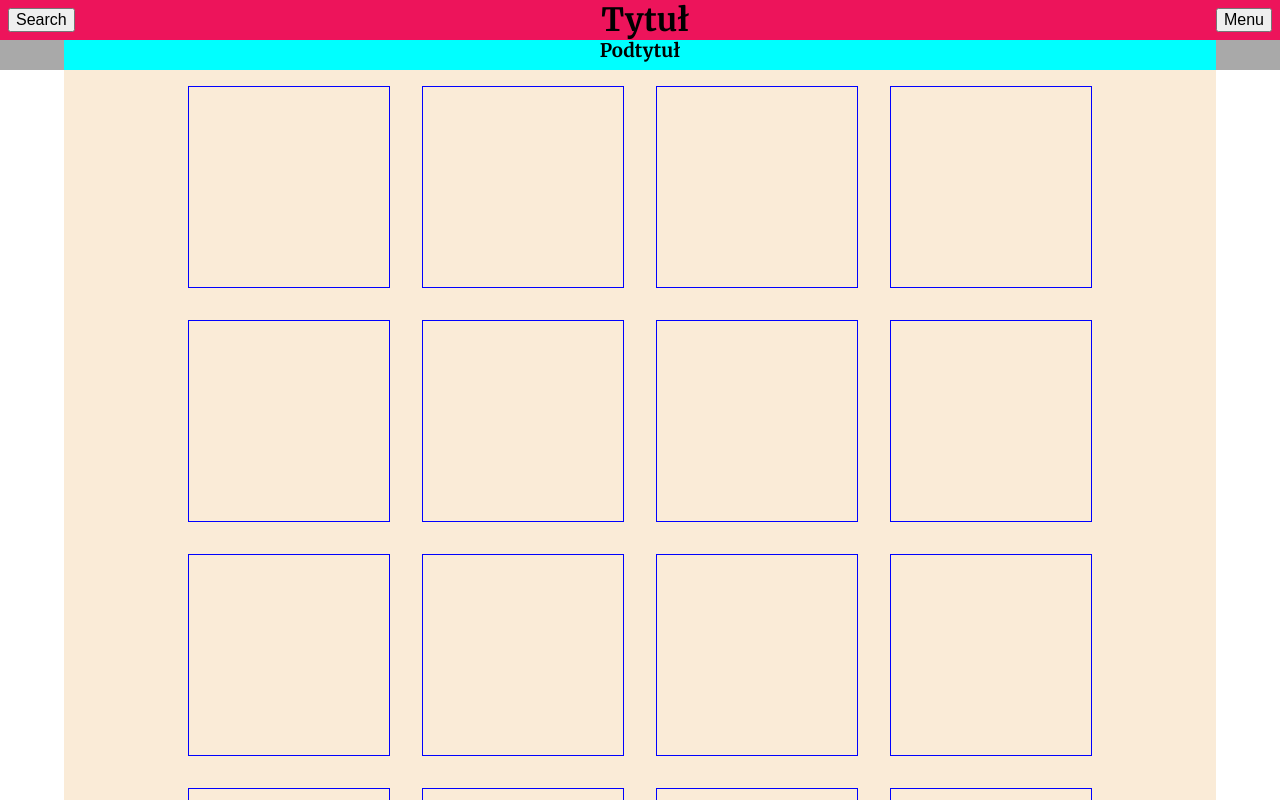
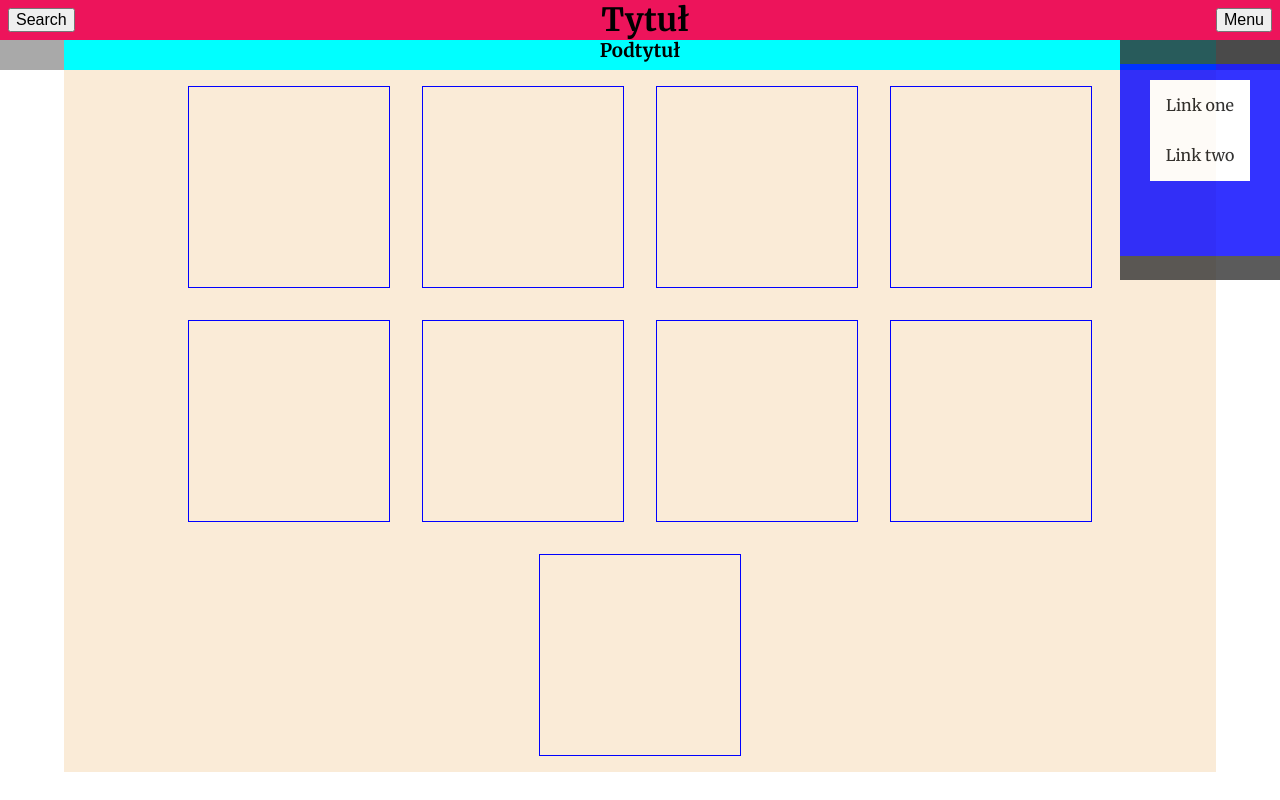
Before and after one commit to mpawlowska/template-www, a React app: page / in a window 1280 px wide. Both pictures are taken after a click on the button "Menu". Shown: the top 800 px of the page. Built offline with nearby package versions, Linux system fonts and the light colour scheme.

Commit message:
Menu slide-in and out

```diff
--- a/src/components/App/App.js
+++ b/src/components/App/App.js
@@ -3,16 +3,36 @@ import { Route, Switch } from "react-router-dom";
 import "normalize.css";
 import Header from '../Header/Header';
 import Listing from '../Listing/Listing';
+import Menu from '../Menu/Menu';
 import '../../styles/main.scss';
 
 
-const App = (props) => {
-    return (
-        <div>
-            <Header />
-            <Listing />
-        </div>
-    )
+export default class App extends React.Component {
+    constructor(props) {
+        super(props);
+
+        this.state = {
+            menuClassName: 'hidden'
+        }
+    }
+
+    handleMenuToggle = () => {
+        this.setState(prevState => {
+            let newClass;
+            prevState.menuClassName === 'hide' || prevState.menuClassName === 'hidden' ? newClass = 'show' : newClass = 'hide';
+            return { menuClassName: newClass }
+        })
+    };
+
+    render() {
+        const {menuClassName} = this.state;
+
+        return (
+            <div>
+                <Header onMenuToggle={this.handleMenuToggle}/>
+                <Listing />
+                <Menu className={menuClassName} />
+            </div>
+        )
+    }
 };
-
-export default App;
--- a/src/components/Header/Header.js
+++ b/src/components/Header/Header.js
@@ -2,14 +2,24 @@ import React from "react";
 import { Route, Switch } from "react-router-dom";
 
 
-const Header = (props) => {
+export default class Header extends React.Component {
+    constructor(props) {
+        super(props);
+    }
+
+    render() {
         return (
             <header className="header">
                 <div className="wrapper">
                     <div className="header__main">
                         <button className="header__search">Search</button>
                         <h1>Tytuł</h1>
-                    <button className="header__menuB">Menu</button>
+                        <button
+                            className="header__menuB"
+                            onClick={ () => this.props.onMenuToggle() }
+                        >
+                            Menu
+                        </button>
                     </div>
                     <div className="header_sub">
                         <h3>Podtytuł</h3>
@@ -17,6 +27,5 @@ const Header = (props) => {
                 </div>
             </header>
         )
+    }
 };
-
-export default Header;
--- a/src/components/Listing/Listing.js
+++ b/src/components/Listing/Listing.js
@@ -29,28 +29,6 @@ export default class Listing extends React.Component {
                     </div>
                     <div className="list__card">
                     </div>
-                    <div className="list__card">
-                    </div>
-                    <div className="list__card">
-                    </div>
-                    <div className="list__card">
-                    </div>
-                    <div className="list__card">
-                    </div>
-                    <div className="list__card">
-                    </div>
-                    <div className="list__card">
-                    </div>
-                    <div className="list__card">
-                    </div>
-                    <div className="list__card">
-                    </div>
-                    <div className="list__card">
-                    </div>
-                    <div className="list__card">
-                    </div>
-                    <div className="list__card">
-                    </div>
                 </div>
             </main>
         )
--- /dev/null
+++ b/src/components/Menu/Menu.js
@@ -0,0 +1,24 @@
+import React from "react";
+import { Route, Switch } from "react-router-dom";
+
+
+export default class Menu extends React.Component {
+    constructor(props) {
+        super(props);
+    }
+
+    render() {
+        const {className} = this.props;
+
+        return (
+            <div className={`${className} nav`}>
+                <nav className="nav__box">
+                    <ul className="nav__list">
+                        <li className="nav__item">Link one</li>
+                        <li className="nav__item">Link two</li>
+                    </ul>
+                </nav>
+            </div>
+        )
+    }
+}
--- a/src/styles/components/_app.scss
+++ b/src/styles/components/_app.scss
@@ -5,6 +5,11 @@ body {
 
 img {
   max-width: 100%;
+}
+
+ul {
+  list-style: none;
+  padding: 0;
 }
 
 .wrapper {
--- /dev/null
+++ b/src/styles/components/_menu.scss
@@ -0,0 +1,58 @@
+.nav {
+  display: flex;
+  align-items: center;
+  height: 15em;
+  width: 10em;
+  top: 40px;
+  background-color: #333333;
+  opacity: 0.8;
+  position: fixed;
+}
+
+.hidden {
+  display: none;
+}
+
+.hide {
+  right: 0;
+  -webkit-animation: slide-out 1s forwards;
+  animation: slide-out 1s forwards;
+}
+@-webkit-keyframes slide-out {
+  100% { right: -10em }
+}
+@keyframes slide-out {
+  100% { right: -10em }
+}
+
+
+.show {
+  right: -10em;
+  -webkit-animation: slide-in 1s forwards;
+  animation: slide-in 1s forwards;
+}
+@-webkit-keyframes slide-in {
+  100% { right: 0 }
+}
+@keyframes slide-in {
+  100% { right: 0 }
+}
+
+
+.nav__box {
+  background-color: blue;
+  height: 80%;
+  width: 100%;
+  display: flex;
+  align-items: flex-start;
+  justify-content: center;
+}
+
+.nav__list {
+  background-color: white;
+  text-align: center;
+}
+
+.nav__item {
+  padding: 1em;
+}
--- a/src/styles/main.css
+++ b/src/styles/main.css
@@ -24,6 +24,10 @@ body {
 
 img {
   max-width: 100%; }
+
+ul {
+  list-style: none;
+  padding: 0; }
 
 .wrapper {
   max-width: 100%;
@@ -69,4 +73,54 @@ img {
   min-width: 200px;
   min-height: 200px; }
 
+.nav {
+  display: flex;
+  align-items: center;
+  height: 15em;
+  width: 10em;
+  top: 40px;
+  background-color: #333333;
+  opacity: 0.8;
+  position: fixed; }
+
+.hidden {
+  display: none; }
+
+.hide {
+  right: 0;
+  -webkit-animation: slide-out 1s forwards;
+  animation: slide-out 1s forwards; }
+
+@-webkit-keyframes slide-out {
+  100% {
+    right: -10em; } }
+@keyframes slide-out {
+  100% {
+    right: -10em; } }
+.show {
+  right: -10em;
+  -webkit-animation: slide-in 1s forwards;
+  animation: slide-in 1s forwards; }
+
+@-webkit-keyframes slide-in {
+  100% {
+    right: 0; } }
+@keyframes slide-in {
+  100% {
+    right: 0; } }
+.nav__box {
+  background-color: blue;
+  height: 80%;
+  width: 100%;
+  display: flex;
+  align-items: flex-start;
+  justify-content: center; }
+
+.nav__list {
+  background-color: white;
+  text-align: center; }
+
+.nav__item {
+  padding: 1em; }
+
 /*# sourceMappingURL=main.css.map */
--- a/src/styles/main.scss
+++ b/src/styles/main.scss
@@ -4,3 +4,4 @@
 @import './components/app';
 @import './components/header';
 @import './components/listing';
+@import './components/menu';
```
Also changed, not shown: 1 other file (tests, documents, lock files or other folders). Lines whose indentation alone changed are shown as unchanged.
